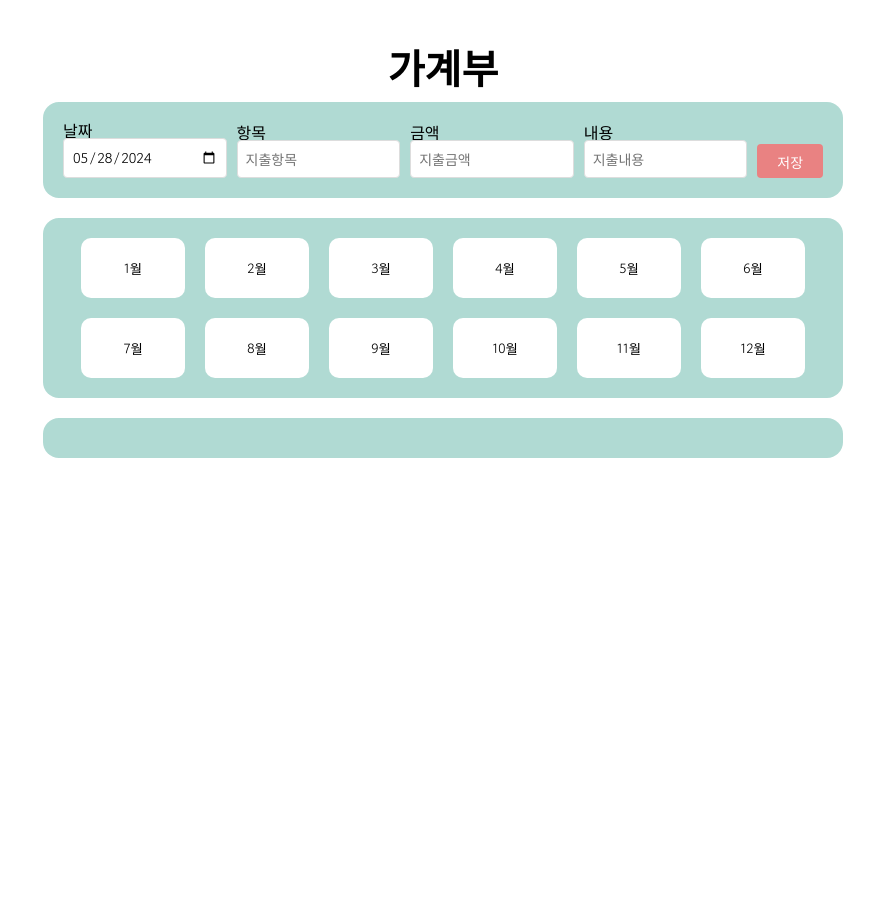
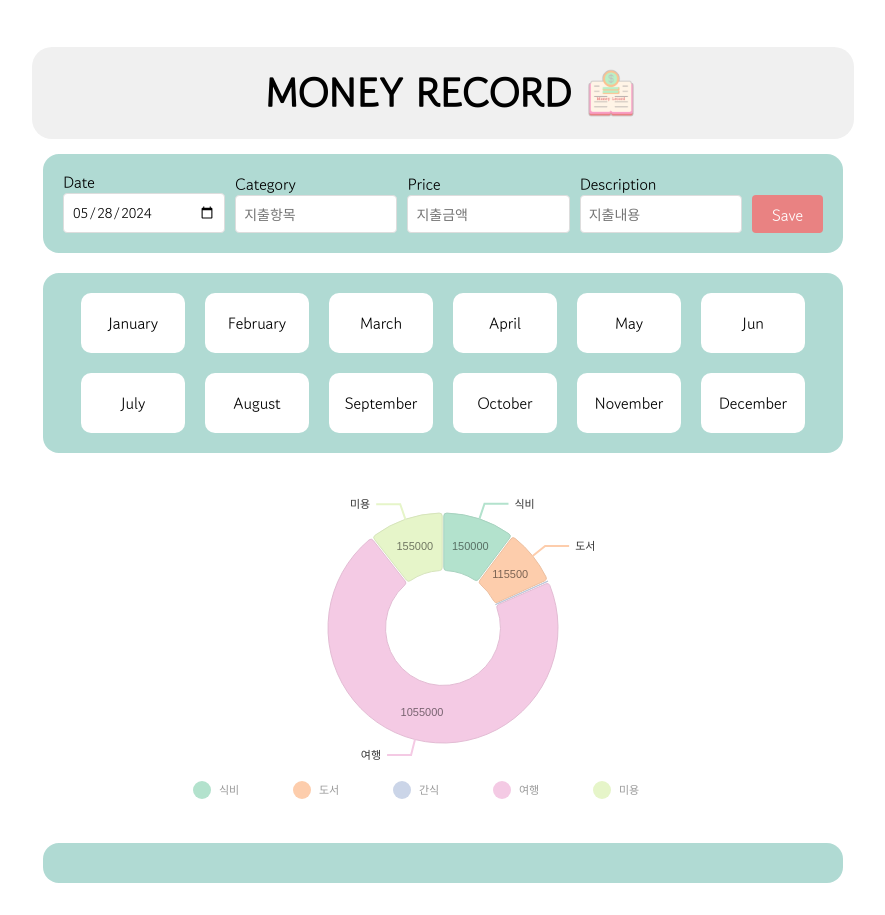
Before and after one commit to yeseul0809/Monthly_Expenditure_Project, a React (Vite) app: page / in a window 1280 px wide. Shown: the whole page, without its empty margins (197-1082 px from the left). Before the commit the page ends 800 px from the top, so only its background shows below. Built offline with nearby package versions, Linux system fonts and the light colour scheme.

Commit message:
💄  [Style : Pie chart 추가] 1. 헤더 생성 2. PieChart 로 요약그래프 생성 3. 전체적인 스타일링 마무리

```diff
--- a/package.json
+++ b/package.json
@@ -10,6 +10,8 @@
     "preview": "vite preview"
   },
   "dependencies": {
+    "@nivo/core": "^0.87.0",
+    "@nivo/pie": "^0.87.0",
     "@reduxjs/toolkit": "^2.2.5",
     "react": "^18.2.0",
     "react-dom": "^18.2.0",
--- a/src/App.jsx
+++ b/src/App.jsx
@@ -1,12 +1,14 @@
 import Router from "./shared/Router";
 import GlobalStyles from "./components/GlobalStyles";
+import { Provider } from "react-redux";
+import store from "./redux/config/configStore";
 
 function App() {
   return (
-    <>
+    <Provider store={store}>
       <GlobalStyles />
       <Router />
-    </>
+    </Provider>
   );
 }
 
--- /dev/null
+++ b/src/components/Header.jsx
@@ -0,0 +1,42 @@
+import React from "react";
+import styled from "styled-components";
+import Icon from "../assets/icon.png";
+
+const Header = ({ title }) => {
+  return (
+    <StHeader>
+      <StTitle>{title}</StTitle>
+      <StIcon src={Icon} alt="Icon" />
+    </StHeader>
+  );
+};
+
+export default Header;
+
+const StHeader = styled.header`
+  max-width: 800px;
+  width: 100%;
+  display: flex;
+  justify-content: center; /* 배경을 가운데로 */
+  align-items: center;
+  padding: 0.7rem;
+  background-color: #f0f0f0;
+  margin: 15px auto; /* 상하 마진을 auto로 설정하여 가운데 정렬 */
+  border-radius: 20px;
+`;
+
+const StTitle = styled.h1`
+  font-size: 2.5rem;
+  font-weight: bold;
+  display: flex;
+  justify-content: space-between;
+  align-items: center;
+`;
+
+const StIcon = styled.img`
+  width: 50px;
+  height: 50px;
+  display: flex;
+  align-items: center;
+  margin-left: 0%.5; /* 아이콘과 제목 사이에 여백 추가 */
+`;
--- a/src/components/InputForm.jsx
+++ b/src/components/InputForm.jsx
@@ -45,7 +45,7 @@ const InputForm = () => {
   return (
     <StInputFrom onSubmit={onSubmitHandler}>
       <StFromGroup>
-        <label htmlFor="date">날짜</label>
+        <label htmlFor="date">Date</label>
         <StInput
           type="date"
           id="date"
@@ -55,7 +55,7 @@ const InputForm = () => {
         />
       </StFromGroup>
       <StFromGroup>
-        <label htmlFor="category">항목</label>
+        <label htmlFor="category">Category</label>
         <StInput
           type="text"
           id="category"
@@ -65,7 +65,7 @@ const InputForm = () => {
         />
       </StFromGroup>
       <StFromGroup>
-        <label htmlFor="price">금액</label>
+        <label htmlFor="price">Price</label>
         <StInput
           type="number"
           id="price"
@@ -75,7 +75,7 @@ const InputForm = () => {
         />
       </StFromGroup>
       <StFromGroup>
-        <label htmlFor="description">내용</label>
+        <label htmlFor="description">Description</label>
         <StInput
           type="text"
           id="description"
@@ -84,7 +84,7 @@ const InputForm = () => {
           placeholder="지출내용"
         />
       </StFromGroup>
-      <StInputButton>저장</StInputButton>
+      <StInputButton>Save</StInputButton>
     </StInputFrom>
   );
 };
@@ -109,6 +109,7 @@ const StFromGroup = styled.div`
 const StInput = styled.input`
   padding: 8px;
   border: 1px solid rgb(221, 221, 221);
+  margin-top: 3px;
   border-radius: 4px;
   font-size: 14px;
   font-family: "Gowun Dodum", sans-serif;
@@ -116,14 +117,18 @@ const StInput = styled.input`
 
 const StInputButton = styled.button`
   padding: 8px 20px;
-  height: 34px;
+  height: 38px;
   margin-top: 10px;
   background-color: #e98282;
   color: white;
   border: none;
   border-radius: 4px;
   font-family: "Gowun Dodum", sans-serif;
-  font-size: 14px;
+  font-size: 16px;
   cursor: pointer;
   transition: background-color 0.2s ease-in-out 0s;
+
+  &:hover {
+    background-color: #efaed0;
+  }
 `;
--- a/src/components/List.jsx
+++ b/src/components/List.jsx
@@ -109,6 +109,7 @@ const StDataGroup = styled.div`
 `;
 
 const StPrice = styled.span`
+  color: rgb(102, 102, 102);
   flex-shrink: 0;
-  font-weight: 500;
+  font-weight: 600;
 `;
--- a/src/components/MonthButton.jsx
+++ b/src/components/MonthButton.jsx
@@ -12,18 +12,18 @@ const MonthButton = () => {
 
   // 월 정보를 객체 형태로 저장
   const months = [
-    { index: 1, name: "1월" },
-    { index: 2, name: "2월" },
-    { index: 3, name: "3월" },
-    { index: 4, name: "4월" },
-    { index: 5, name: "5월" },
-    { index: 6, name: "6월" },
-    { index: 7, name: "7월" },
-    { index: 8, name: "8월" },
-    { index: 9, name: "9월" },
-    { index: 10, name: "10월" },
-    { index: 11, name: "11월" },
-    { index: 12, name: "12월" },
+    { index: 1, name: "January" },
+    { index: 2, name: "February" },
+    { index: 3, name: "March" },
+    { index: 4, name: "April" },
+    { index: 5, name: "May" },
+    { index: 6, name: "Jun" },
+    { index: 7, name: "July" },
+    { index: 8, name: "August" },
+    { index: 9, name: "September" },
+    { index: 10, name: "October" },
+    { index: 11, name: "November" },
+    { index: 12, name: "December" },
   ];
 
   return (
@@ -59,12 +59,19 @@ const StButton = styled.button`
   width: 104px;
   justify-content: center;
   align-items: center;
+  font-size: 1rem;
+  font-weight: 550;
   flex-shrink: 0;
-  /* color: var(--black-alpha-100, #000); */
+  color: rgb(102, 102, 102);
   font-family: "Gowun Dodum", sans-serif;
   border-radius: 10px;
   border: none;
   cursor: pointer;
   background-color: ${(props) => (props.$active ? "#e98282" : "white")};
   color: ${(props) => (props.$active ? "white" : "black")};
+
+  &:hover {
+    background-color: #e98282;
+    color: white;
+  }
 `;
--- /dev/null
+++ b/src/components/PieChart.jsx
@@ -0,0 +1,82 @@
+import React from "react";
+import { ResponsivePie } from "@nivo/pie";
+import { useSelector } from "react-redux";
+
+const PieChart = () => {
+  const { activeIndex, data } = useSelector((state) => state.data);
+
+  // 선택된 월의 데이터만 필터링
+  const filteredData = activeIndex
+    ? data.filter((item) => new Date(item.date).getMonth() === activeIndex - 1)
+    : data;
+
+  // 카테고리별 지출 금액 계산
+  const categoryData = filteredData.reduce((acc, item) => {
+    if (acc[item.category]) {
+      acc[item.category] += item.price;
+    } else {
+      acc[item.category] = item.price;
+    }
+    return acc;
+  }, {});
+
+  const pieData = Object.entries(categoryData).map(([category, value]) => ({
+    id: category,
+    label: category,
+    value,
+    color: `hsl(${Math.random() * 360}, 70%, 50%)`,
+  }));
+
+  return (
+    <ResponsivePie
+      data={pieData}
+      margin={{ top: 40, right: 80, bottom: 80, left: 80 }}
+      innerRadius={0.5}
+      padAngle={0.7}
+      cornerRadius={3}
+      activeOuterRadiusOffset={8}
+      colors={{ scheme: "pastel2" }}
+      borderWidth={1}
+      borderColor={{
+        from: "color",
+        modifiers: [["darker", 0.2]],
+      }}
+      arcLinkLabelsSkipAngle={10}
+      arcLinkLabelsTextColor="#333333"
+      arcLinkLabelsThickness={2}
+      arcLinkLabelsColor={{ from: "color" }}
+      arcLabelsSkipAngle={10}
+      arcLabelsTextColor={{
+        from: "color",
+        modifiers: [["darker", 2]],
+      }}
+      legends={[
+        {
+          anchor: "bottom",
+          direction: "row",
+          justify: false,
+          translateX: 0,
+          translateY: 56,
+          itemsSpacing: 0,
+          itemWidth: 100,
+          itemHeight: 18,
+          itemTextColor: "#999",
+          itemDirection: "left-to-right",
+          itemOpacity: 1,
+          symbolSize: 18,
+          symbolShape: "circle",
+          effects: [
+            {
+              on: "hover",
+              style: {
+                itemTextColor: "#000",
+              },
+            },
+          ],
+        },
+      ]}
+    />
+  );
+};
+
+export default PieChart;
--- a/src/pages/Detail.jsx
+++ b/src/pages/Detail.jsx
@@ -3,6 +3,7 @@ import { useParams } from "react-router-dom";
 import styled from "styled-components";
 import { useNavigate } from "react-router-dom";
 import Swal from "sweetalert2";
+import Header from "../components/Header";
 
 const Detail = () => {
   const navigate = useNavigate();
@@ -63,10 +64,10 @@ const Detail = () => {
 
   return (
     <>
-      <h1>지출 내역 수정</h1>
+      <Header title="Modify expenditure" />
       <StDetailWrap>
         <StDetailGroup>
-          <label htmlFor="date">날짜</label>
+          <label htmlFor="date">Date</label>
           <StDetailInput
             type="date"
             id="date"
@@ -75,7 +76,7 @@ const Detail = () => {
           />
         </StDetailGroup>
         <StDetailGroup>
-          <label htmlFor="category">항목</label>
+          <label htmlFor="category">Category</label>
           <StDetailInput
             type="text"
             id="category"
@@ -84,7 +85,7 @@ const Detail = () => {
           />
         </StDetailGroup>
         <StDetailGroup>
-          <label htmlFor="price">금액</label>
+          <label htmlFor="price">Price</label>
           <StDetailInput
             type="number"
             id="price"
@@ -93,7 +94,7 @@ const Detail = () => {
           />
         </StDetailGroup>
         <StDetailGroup>
-          <label htmlFor="description">내용</label>
+          <label htmlFor="description">Description</label>
           <StDetailInput
             type="text"
             id="description"
@@ -102,9 +103,9 @@ const Detail = () => {
           />
         </StDetailGroup>
         <StButtonWrap>
-          <StDetailButton onClick={modifyHandler}>수정</StDetailButton>
+          <StDetailButton onClick={modifyHandler}>Modify</StDetailButton>
           <StDetailButton $backgroundColor="#e98282" onClick={deleteHandler}>
-            삭제
+            Delete
           </StDetailButton>
           <StDetailButton
             $backgroundColor="#4c9b6ee6"
@@ -112,7 +113,7 @@ const Detail = () => {
               navigate(`/`);
             }}
           >
-            뒤로가기
+            Back
           </StDetailButton>
         </StButtonWrap>
       </StDetailWrap>
@@ -147,13 +148,14 @@ const StDetailInput = styled.input`
   padding: 10px;
   border: 1px solid rgb(221, 221, 221);
   border-radius: 4px;
-  font-size: 14px;
+  font-size: 16px;
   font-family: "Gowun Dodum", sans-serif;
 `;
 
 const StButtonWrap = styled.div`
   display: flex;
   gap: 10px;
+  padding-top: 8px;
 `;
 
 const StDetailButton = styled.button`
@@ -161,8 +163,9 @@ const StDetailButton = styled.button`
   color: white;
   border: none;
   border-radius: 4px;
+  font-size: 0.9rem;
   cursor: pointer;
   transition: background-color 0.2s ease-in-out 0s;
   font-family: "Gowun Dodum", sans-serif;
-  background-color: ${(props) => props.$backgroundColor || "rgb(111 164 39)"};
+  background-color: ${(props) => props.$backgroundColor || "#b85b8b"};
 `;
--- a/src/pages/Home.jsx
+++ b/src/pages/Home.jsx
@@ -3,13 +3,13 @@ import styled from "styled-components";
 import InputForm from "../components/InputForm";
 import MonthButton from "../components/MonthButton";
 import List from "../components/List";
-import store from "../redux/config/configStore";
-import { Provider } from "react-redux";
+import PieChart from "../components/PieChart";
+import Header from "../components/Header";
 
 const Home = () => {
   return (
-    <Provider store={store}>
-      <h1>가계부</h1>
+    <>
+      <Header title="MONEY RECORD" />
       <StMain>
         <StHomeSection>
           <InputForm />
@@ -17,11 +17,14 @@ const Home = () => {
         <StHomeSection>
           <MonthButton />
         </StHomeSection>
+        <StPieChartSection>
+          <PieChart />
+        </StPieChartSection>
         <StHomeSection>
           <List />
         </StHomeSection>
       </StMain>
-    </Provider>
+    </>
   );
 };
 
@@ -40,3 +43,9 @@ const StHomeSection = styled.section`
   padding: 20px;
   background-color: rgb(106 185 172 / 53%);
 `;
+
+const StPieChartSection = styled.section`
+  height: 350px;
+  background-color: white;
+  cursor: pointer;
+`;
```
Also changed, not shown: src/assets/icon.png (added), 1 other file (tests, documents, lock files or other folders).
